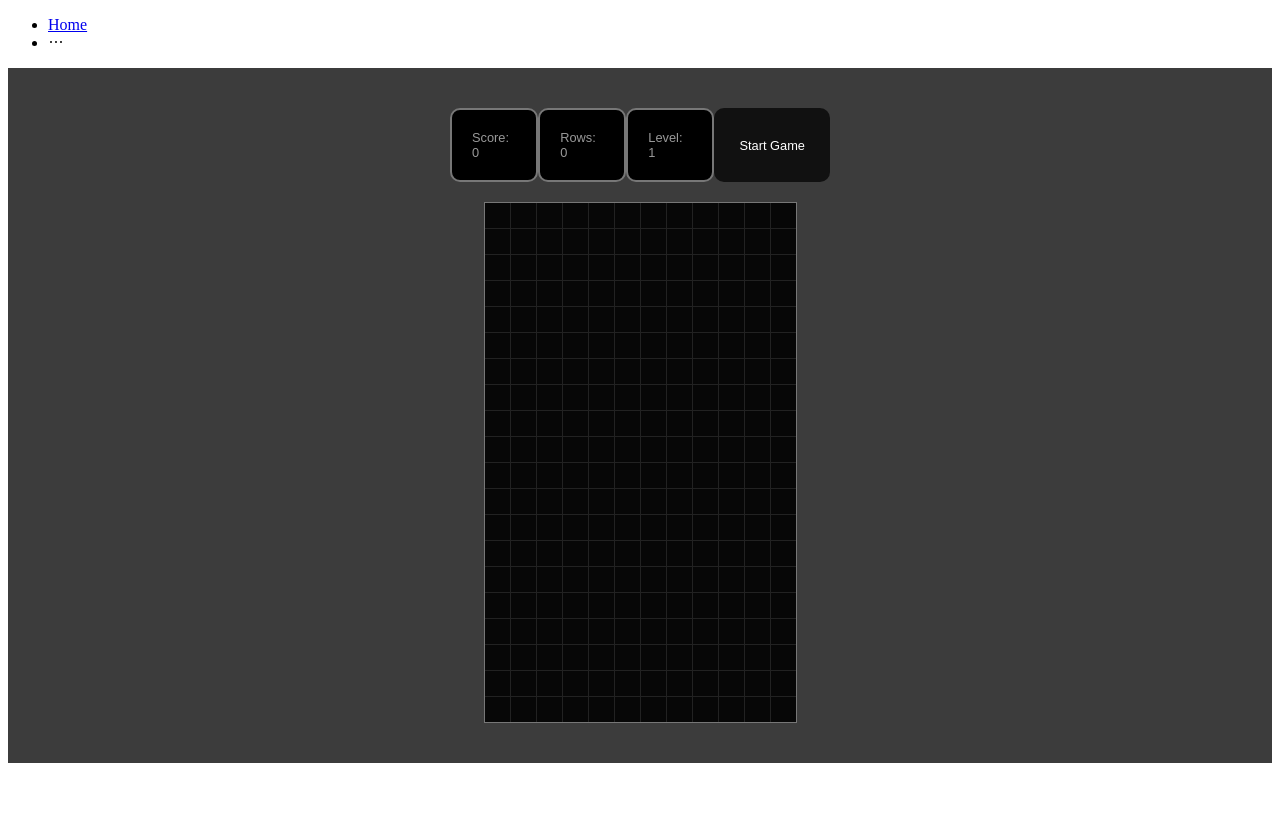
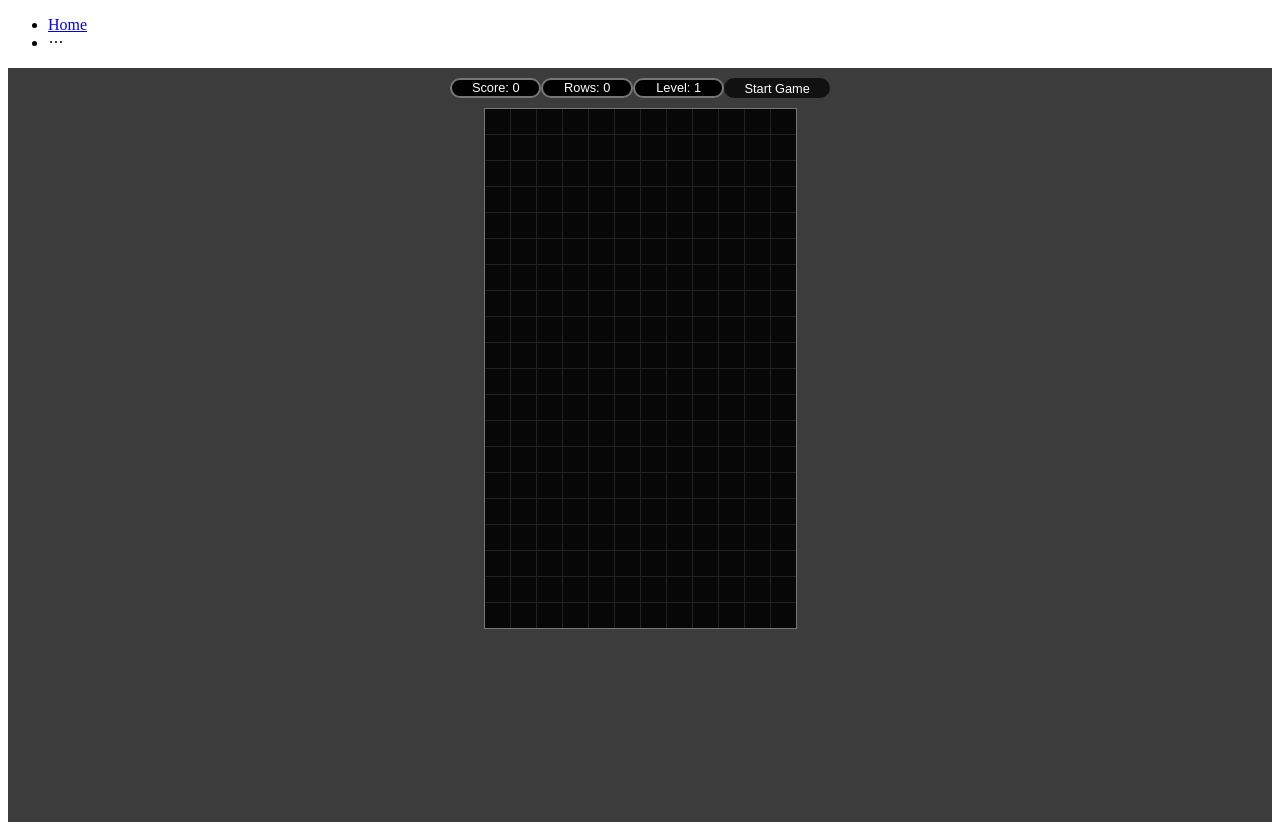
Before and after one commit to Manion-sebastian/waggroup, a Next.js app: page /tetris in a window 1280 px wide. Before the commit the page ends 800 px from the top, so only its background shows below. Built offline with nearby package versions, Linux system fonts and the light colour scheme.

Commit message:
adds bit of styling

```diff
--- a/components/tetris/App.styles.ts
+++ b/components/tetris/App.styles.ts
@@ -2,7 +2,7 @@ import styled from 'styled-components';
 
 export const StyledTetrisWrapper = styled.div`
   width: 100%;
-  height: 100%;
+  height: calc(100vh - 46px);
   overflow: hidden;
   outline: none;
   background-color: rgb(60, 60, 60);
@@ -12,7 +12,7 @@ export const StyledTetris = styled.div`
   display: flex;
   flex-direction: column;
   align-items: center;
-  padding: 40px;
+  padding: 10px;
   margin: 0 auto;
 
   .display {
--- a/components/tetris/display/Display.styles.ts
+++ b/components/tetris/display/Display.styles.ts
@@ -7,14 +7,15 @@ type Props = {
 export const StyledDisplay = styled.div<Props>`
   box-sizing: border-box;
   display: flex;
+  justify-content: center;
   align-items: space-between;
-  margin: 0 0 20px 0;
-  padding: 20px;
+  margin: 0 0 10px 0;
+  padding: 0px;
   border: 2px solid #777;
   min-height: 20px;
   width: 120px;
   border-radius: 10px;
-  color: ${props => (props.gameOver ? 'red' : '#999')};
+  color: ${props => (props.gameOver ? 'red' : 'white')};
   background: #000;
   font-family: Arial, Helvetica, sans-serif;
   font-size: 0.8rem;
--- a/components/tetris/startbutton/StartButton.styles.ts
+++ b/components/tetris/startbutton/StartButton.styles.ts
@@ -2,10 +2,10 @@ import styled from 'styled-components';
 
 export const StyledStartButton = styled.button`
   box-sizing: border-box;
-  margin: 0 0 20px 0;
-  padding: 20px;
-  min-height: 20px;
-  width: 170px;
+  margin: 0 0 10px 0;
+  padding: 0px;
+  min-height: 0px;
+  width: 140px;
   border-radius: 10px;
   border: none;
   color: white;
```
